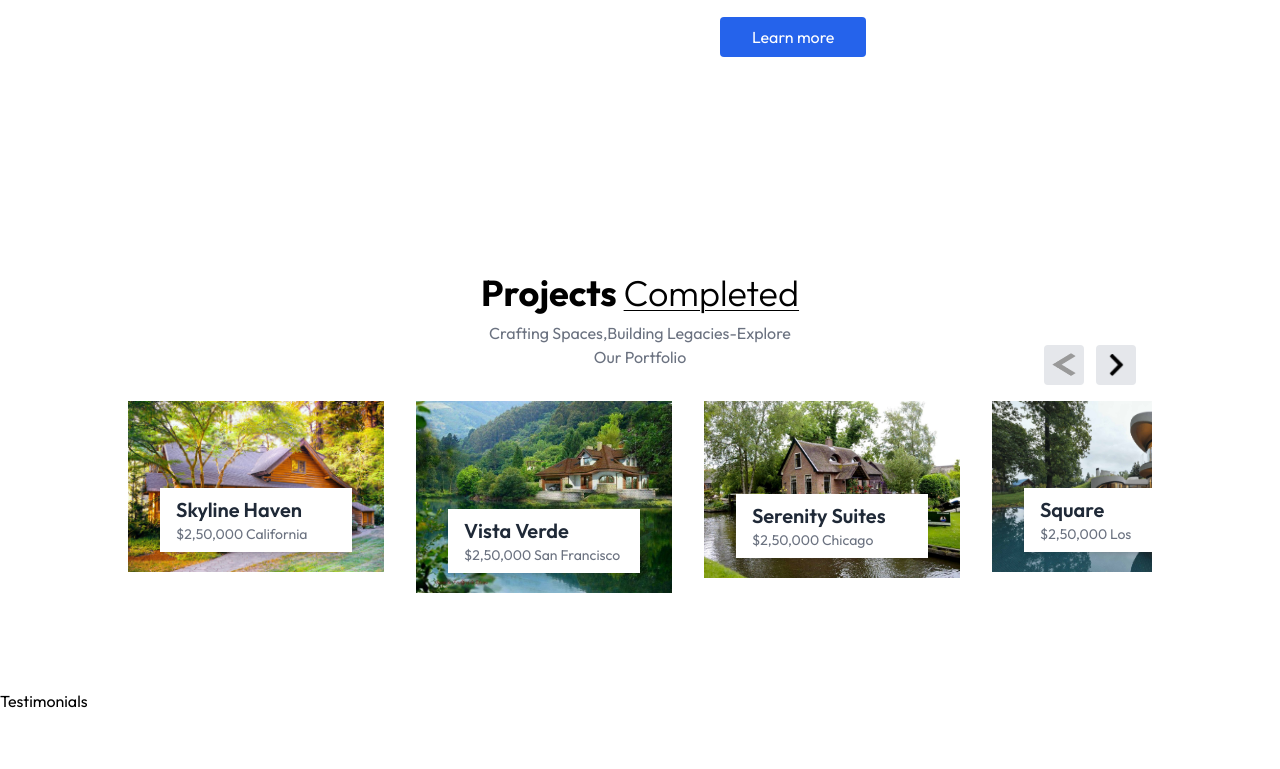
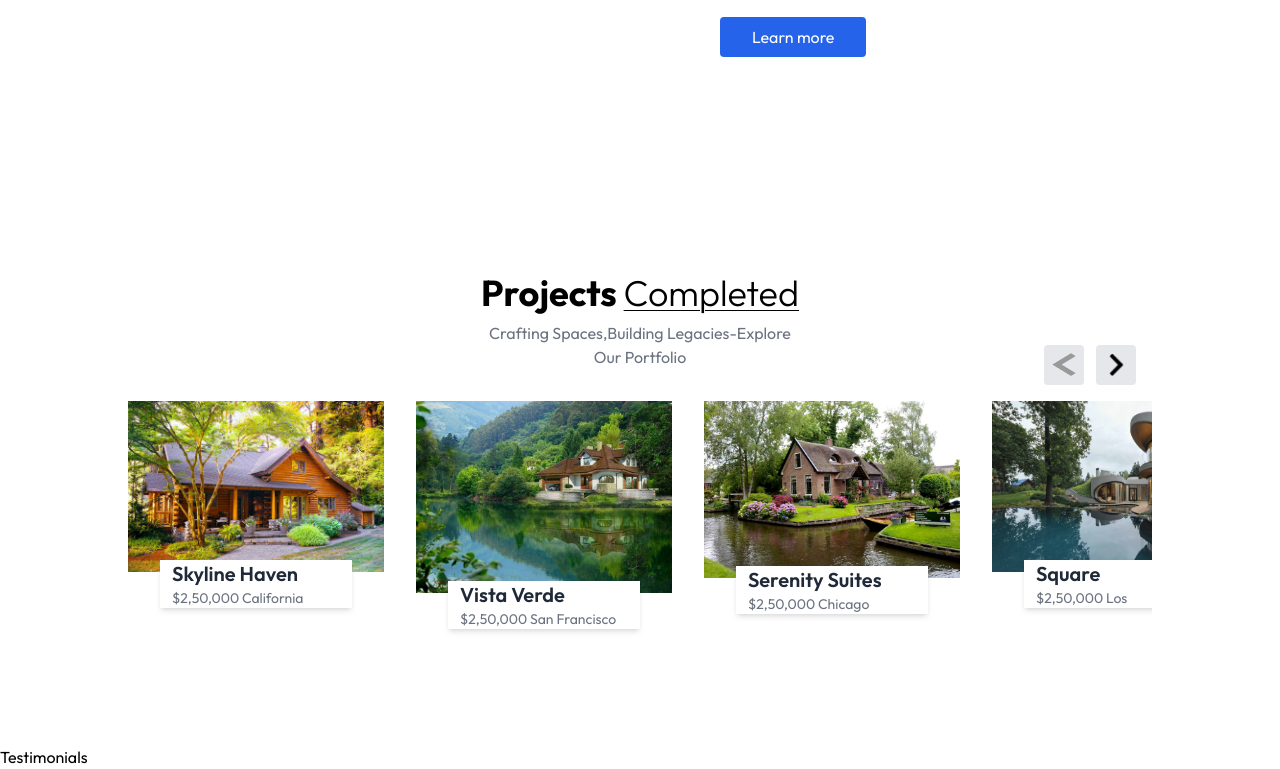
Before and after one commit to Divyadharshana5/Real_Estate, a React (Vite) app in the folder Real_estate/: page / in a window 1280 px wide. Shown: the part 1343-2112 px from the top of the page. Before the commit the page ends 2056 px from the top, so only its background shows below. Built offline with nearby package versions, Linux system fonts and the light colour scheme.

Commit message:
updated  assets.js

```diff
--- a/Real_estate/src/Components/Projects.jsx
+++ b/Real_estate/src/Components/Projects.jsx
@@ -39,9 +39,13 @@ const Projects = () => {
               key={index}
               className="relative flex-shrink-0 w-full h-full  sm:w-1/4"
             >
-              <img src={project.image} alt={project.title} />
+              <img
+                src={project.image}
+                alt={project.title}
+                className="w-full h-auto mb-14"
+              />
               <div className="absolute left-0 right-0 bottom-5 flex justify-center">
-                <div className="inline-block bg-white w-3/4 px-4 py-2 shadow-md">
+                <div className="inline-block bg-white w-3/4 px-3 py-auto shadow-md">
                   <h2 className="text-xl font-semibold text-gray-800">
                     {project.title}
                   </h2>
```
